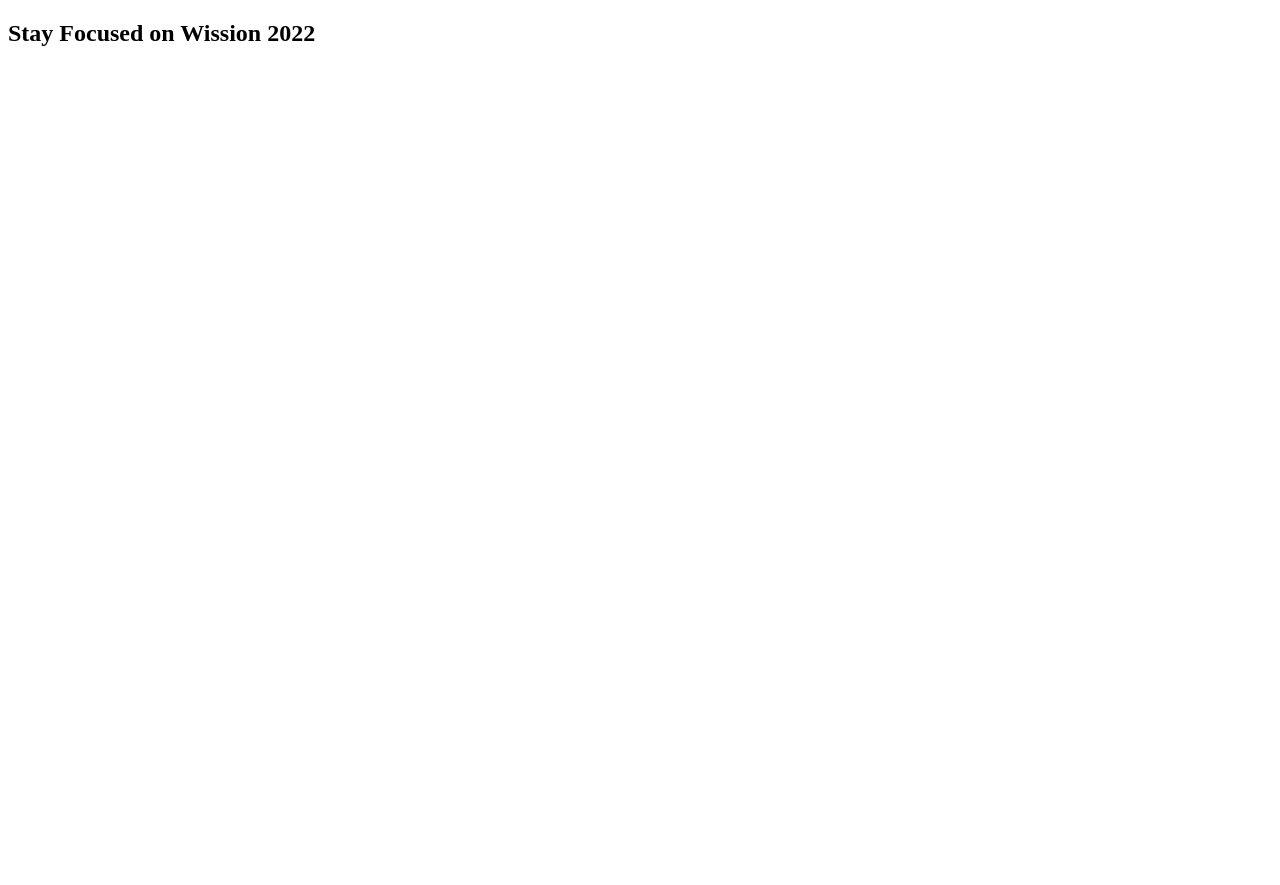
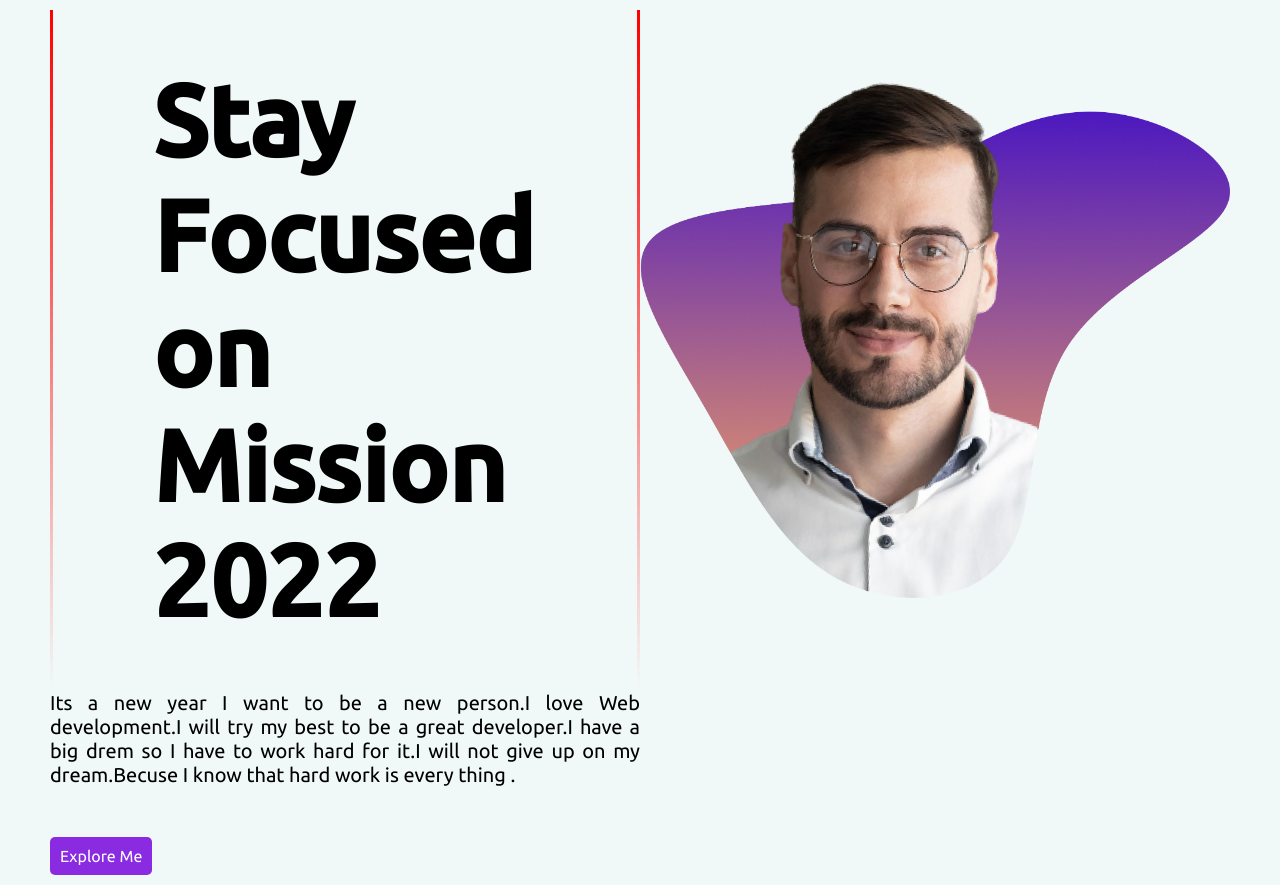
Before and after one commit to king090965/assinment-01, a plain HTML site: page index.html in a window 1280 px wide. Before the commit the page ends 800 px from the top, so only its background shows below. Drawn offline with Linux system fonts and the light colour scheme.

Commit message:
headder uploaded

```diff
--- a/css/style.css
+++ b/css/style.css
@@ -0,0 +1,64 @@
+*{
+    margin: 0;
+    padding: 0;
+
+}
+body{
+    font-family: 'Poppins', sans-serif;
+font-family: 'Roboto', sans-serif;
+font-family: 'Ubuntu', sans-serif;
+background-color: rgb(241, 248, 248);
+}
+h1{
+
+    padding:50px 100px ;
+    font-size: 100px;
+    border-width: 3px;
+  border-style: solid;
+  border-image:
+    linear-gradient(
+      to bottom,
+      red,
+      rgba(0, 0, 0, 0)
+    ) 1 100%;
+}
+
+
+
+}
+span{
+    color: blueviolet;
+}
+p{
+    text-align: justify;
+    font-size: 20px;
+}
+a{
+
+
+text-decoration: none;
+background-color:blueviolet;
+color: white;
+padding: 10px;
+display: inline-block;
+margin-top: 50px;
+transition-duration: 0.5s;
+border-radius: 5px;
+
+}
+a:hover{
+    background-color: rgb(180, 31, 185);
+    color: black;
+}
+.half-wdith{
+    width: 50%;
+
+}
+.header{
+    display: flex;
+    margin:10px 50px;
+}
+.person-img{
+    width: 600px;
+    float: right;
+}
--- a/index.html
+++ b/index.html
@@ -5,12 +5,24 @@
     <meta http-equiv="X-UA-Compatible" content="IE=edge">
     <meta name="viewport" content="width=device-width, initial-scale=1.0">
     <title>My Mission 2022</title>
+    <link rel="preconnect" href="https://fonts.googleapis.com">
+<link rel="preconnect" href="https://fonts.gstatic.com" crossorigin>
+<link href="https://fonts.googleapis.com/css2?family=Poppins:ital,wght@0,400;0,500;1,400;1,600&family=Roboto&family=Ubuntu:ital,wght@0,400;0,500;1,700&display=swap" rel="stylesheet">
+    <link rel="stylesheet" href="css/style.css">
+
 </head>
 <body>
-    <section>
-        <div>
-            <h1>Stay Focused on <span>Wission 2022</span></h1>
+    <section class="header">
+        <div  class="half-wdith">
+            <h1>Stay Focused on <br><span>Mission 2022</span></h1>
+            <p>Its a new year I want to be a new person.I love Web development.I will try my best to be a great developer.I have a big drem so I have to work hard for it.I will not give up on my dream.Becuse I know that hard work is every thing .</p>
+            <a href="#">Explore Me</a>
+
         </div>
+        <div class="half-wdith">
+            <img class="person-img" src="images/person-5.png" alt="" srcset="">
+        </div>
+
 
     </section>
 </body>
```
